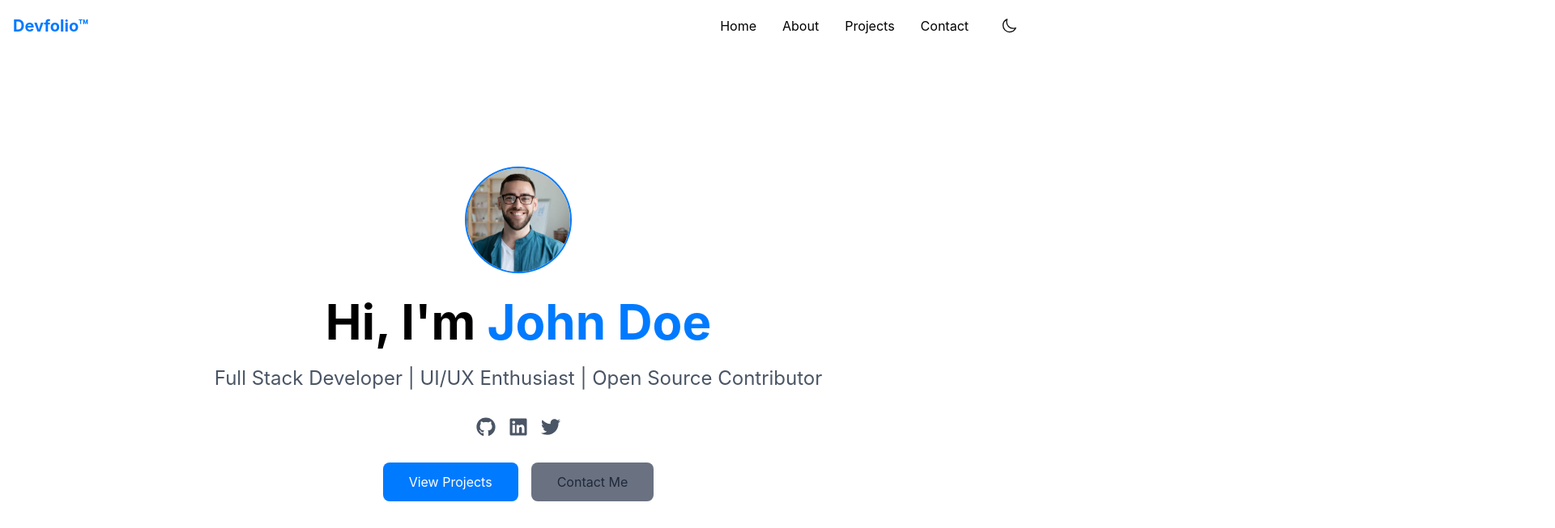
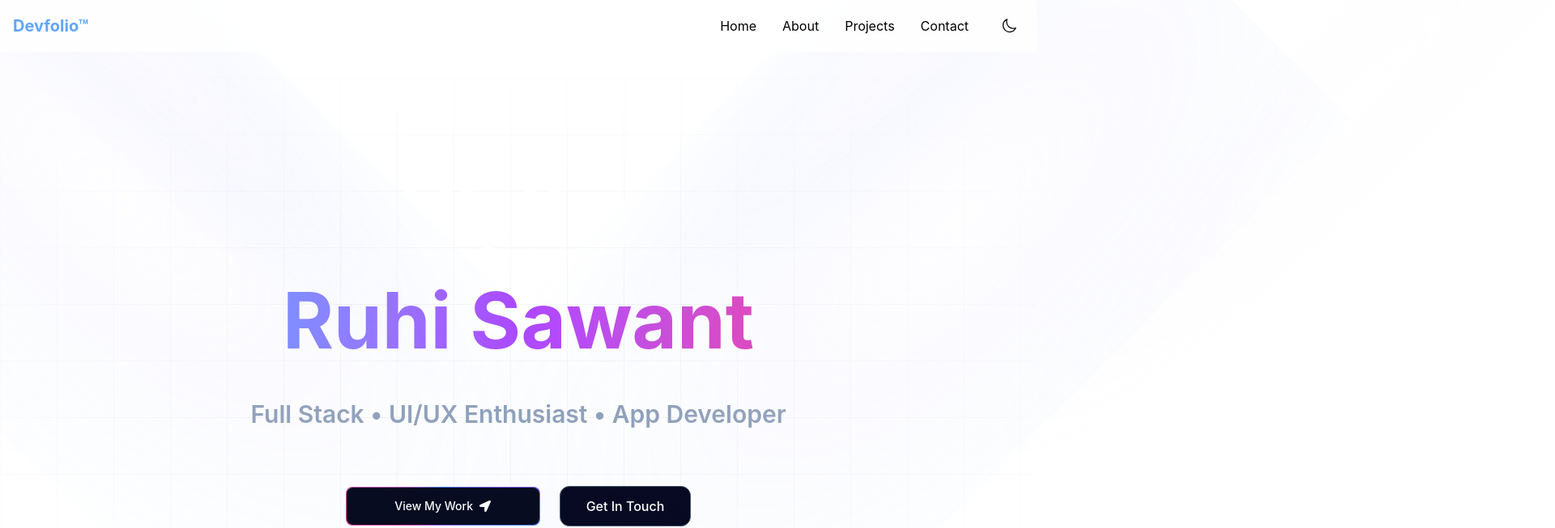
Before and after one commit to Ruhisawant/ruhisawant.github.io, a Next.js app: page / in a window 1280 px wide. Shown: the top 653 px of the page at 81% size, 1920 px wide, since content can reach past the window. Built offline with nearby package versions, Linux system fonts and the light colour scheme.

Commit message:
Hero section completion

```diff
--- a/package.json
+++ b/package.json
@@ -10,11 +10,14 @@
   },
   "dependencies": {
     "@heroicons/react": "^2.2.0",
+    "clsx": "^2.1.1",
     "framer-motion": "^12.15.0",
+    "motion": "^12.15.0",
     "next": "15.3.2",
     "react": "^19.0.0",
     "react-dom": "^19.0.0",
-    "react-icons": "^5.5.0"
+    "react-icons": "^5.5.0",
+    "tailwind-merge": "^3.3.0"
   },
   "devDependencies": {
     "@eslint/eslintrc": "^3",
--- a/src/app/components/Hero.tsx
+++ b/src/app/components/Hero.tsx
@@ -1,109 +1,96 @@
 'use client'
 
 import Link from 'next/link'
-import Image from 'next/image'
+import MagicButton from './ui/MagicButton'
 import { motion } from 'framer-motion'
-import { FaGithub, FaLinkedin, FaTwitter } from 'react-icons/fa'
-import { fadeInUp, fadeIn, scaleIn } from '@/src/utils/animations'
+import { cn } from '@/src/utils/cn'
+import { Spotlight } from './ui/Spotlight'
+import { FaLocationArrow } from 'react-icons/fa'
+import { fadeInUp } from '@/src/utils/animations'
 
 export default function Hero() {
   return (
-    <section className='py-28'>
-      <div className='container max-w-7xl mx-auto px-4'>
-        <div className='max-w-3xl mx-auto text-center'>
-          <motion.div
-            className='flex justify-center items-center mb-4'
-            {...scaleIn}
-            transition={{ delay: 0.2 }}
-          >
-            <Image src='/profile.avif' alt='Profile' width={100} height={100} className='rounded-full mb-4 w-32 h-32 object-cover ring-2 ring-primary' />
+    <section className='relative py-28 min-h-screen'>
+      {/* Background grid */}
+      <div className='absolute inset-0 -z-20 bg-white dark:bg-bg' />
+
+      <div
+        className={cn(
+          'absolute inset-0 -z-10',
+          '[background-size:70px_70px]',
+          '[background-image:linear-gradient(to_right,rgba(228,228,231,0.3)_1px,transparent_1px),linear-gradient(to_bottom,rgba(228,228,231,0.35)_1px,transparent_1px)]',
+          'dark:[background-image:linear-gradient(to_right,rgba(38,38,38,0.3)_1px,transparent_1px),linear-gradient(to_bottom,rgba(38,38,38,0.35)_1px,transparent_1px)]',
+        )}
+      />
+
+      <div className='absolute inset-0 -z-5 bg-white [mask-image:radial-gradient(ellipse_at_center,transparent_20%,black)] dark:bg-bg' />
+
+      {/* Spotlight Component */}
+      <Spotlight
+        gradientFirst='radial-gradient(68.54% 68.72% at 55.02% 31.46%, hsla(270, 100%, 96%, 0.10) 0%, hsla(240, 100%, 88%, 0.06) 30%, hsla(220, 100%, 80%, 0.03) 60%, transparent 100%)'
+        gradientSecond='radial-gradient(50% 50% at 50% 50%, hsla(270, 100%, 95%, 0.08) 0%, hsla(240, 100%, 85%, 0.05) 50%, hsla(220, 100%, 75%, 0.02) 80%, transparent 100%)'
+        gradientThird='radial-gradient(50% 50% at 50% 50%, hsla(0, 0%, 100%, 0.05) 0%, hsla(270, 100%, 90%, 0.03) 40%, transparent 100%)'
+        duration={7}
+        xOffset={100}
+      />
+
+      {/* Main Content */}
+      <motion.div
+        className='container max-w-4xl mx-auto px-6 relative z-10'
+        initial='initial'
+        animate='animate'
+      >
+        <div className='text-center space-y-8'>
+          {/* Main Heading */}
+          <motion.div variants={fadeInUp} transition={{ duration: 0.6 }}>
+            <h1 className='text-5xl md:text-7xl lg:text-8xl font-bold leading-tight'>
+              <span className='block text-white mb-2'>Hi, I'm</span>
+              <span className='block bg-gradient-to-r from-blue-400 via-purple-500 to-pink-500 bg-clip-text text-transparent animate-pulse'>
+                Ruhi Sawant
+              </span>
+            </h1>
           </motion.div>
-          <motion.h1
-            className='text-4xl md:text-6xl font-bold mb-6'
-            {...fadeInUp}
-            transition={{ delay: 0.3 }}
-          >
-            Hi, I&apos;m <motion.span
-              className='text-primary'
-              {...fadeIn}
-              transition={{ delay: 0.8 }}
-            >
-              John Doe
-            </motion.span>
-          </motion.h1>
-          <motion.p
-            className='text-xl md:text-2xl text-gray-600 dark:text-gray-300 mb-8'
-            {...fadeInUp}
-            transition={{ delay: 0.4 }}
-          >
-            Full Stack Developer | UI/UX Enthusiast | Open Source Contributor
+
+          {/* Subtitle */}
+          <motion.p variants={fadeInUp} transition={{ duration: 0.6, delay: 0.1 }} className='text-xl md:text-2xl lg:text-3xl text-slate-300 mx-auto leading-relaxed text-slate-400 font-semibold'>
+            <span>Full Stack • UI/UX Enthusiast • App Developer</span>
           </motion.p>
-          <motion.div
-            className='flex justify-center space-x-4 mb-8'
-            {...fadeInUp}
-            transition={{ delay: 0.5 }}
-          >
-            <motion.a
-              href='https://github.com'
-              target='_blank'
-              rel='noopener noreferrer'
-              className='text-2xl text-gray-600 hover:text-primary dark:text-gray-300 dark:hover:text-primary transition-colors'
-              whileHover={{ scale: 1.2 }}
-              whileTap={{ scale: 0.9 }}
-            >
-              <FaGithub />
-            </motion.a>
-            <motion.a
-              href='https://linkedin.com'
-              target='_blank'
-              rel='noopener noreferrer'
-              className='text-2xl text-gray-600 hover:text-primary dark:text-gray-300 dark:hover:text-primary transition-colors'
-              whileHover={{ scale: 1.2 }}
-              whileTap={{ scale: 0.9 }}
-            >
-              <FaLinkedin />
-            </motion.a>
-            <motion.a
-              href='https://twitter.com'
-              target='_blank'
-              rel='noopener noreferrer'
-              className='text-2xl text-gray-600 hover:text-primary dark:text-gray-300 dark:hover:text-primary transition-colors'
-              whileHover={{ scale: 1.2 }}
-              whileTap={{ scale: 0.9 }}
-            >
-              <FaTwitter />
-            </motion.a>
-          </motion.div>
-          <motion.div
-            className='flex flex-col md:flex-row justify-center gap-4'
-            {...fadeInUp}
-            transition={{ delay: 0.6 }}
-          >
-            <motion.div
-              whileHover={{ scale: 1.05 }}
-              whileTap={{ scale: 0.95 }}
-            >
-              <Link
-                href='/projects'
-                className='bg-primary inline-block w-full md:w-auto text-white px-8 py-3 rounded-lg hover:bg-primary/90 transition-colors'
-              >
-                View Projects
+
+          {/* CTA Buttons */}
+          <motion.div variants={fadeInUp} transition={{ duration: 0.6, delay: 0.2 }} className='flex flex-col sm:flex-row justify-center items-center gap-6 pt-8'>
+            {/* Primary CTA */}
+            <motion.div whileHover={{ scale: 1.05, y: -2 }} whileTap={{ scale: 0.95 }} transition={{ type: 'spring', stiffness: 400, damping: 17 }}>
+              <Link href='/projects'>
+                <MagicButton
+                  title='View My Work'
+                  icon={<FaLocationArrow className='text-sm' />}
+                  position='right'
+                  otherClasses='hover:shadow-2xl hover:shadow-blue-500/25 transition-all duration-300'
+                />
               </Link>
             </motion.div>
-            <motion.div
-              whileHover={{ scale: 1.05 }}
-              whileTap={{ scale: 0.95 }}
-            >
-              <Link
-                href='/contact'
-                className='inline-block w-full bg-gray-500 md:w-auto text-gray-800 dark:text-white px-8 py-3 rounded-lg hover:bg-gray-300 dark:hover:bg-gray-600 transition-colors'
-              >
-                Contact Me
+
+            {/* Secondary CTA */}
+            <motion.div whileHover={{ scale: 1.05, y: -2 }} whileTap={{ scale: 0.95 }} transition={{ type: 'spring', stiffness: 400, damping: 17 }}>
+              <Link href='/contact'>
+                <button className='group relative px-8 py-3 overflow-hidden rounded-xl bg-bg border border-slate-600 hover:border-slate-500 transition-all duration-300'>
+                  <div className='absolute inset-0 bg-gradient-to-r from-blue-600/20 to-purple-600/20 opacity-0 group-hover:opacity-100 transition-opacity duration-300' />
+                  <span className='relative text-white font-medium group-hover:text-blue-100 transition-colors duration-300'>
+                    Get In Touch
+                  </span>
+                </button>
               </Link>
             </motion.div>
           </motion.div>
+
+          {/* Scroll Indicator */}
+          <motion.div variants={fadeInUp} transition={{ duration: 0.6, delay: 0.4 }} className='absolute top-140 left-1/2 transform -translate-x-1/2'>
+            <motion.div animate={{ y: [0, 10, 0] }} transition={{ duration: 2, repeat: Infinity, ease: 'easeInOut' }} className='w-6 h-10 border-2 border-slate-400 rounded-full flex justify-center'>
+              <motion.div animate={{ y: [0, 12, 0] }} transition={{ duration: 2, repeat: Infinity, ease: 'easeInOut' }} className='w-1 h-3 bg-gradient-to-b from-blue-400 to-purple-500 rounded-full mt-2'/>
+            </motion.div>
+          </motion.div>
         </div>
-      </div>
+      </motion.div>
     </section>
   )
 }
--- /dev/null
+++ b/src/app/components/ui/MagicButton.tsx
@@ -0,0 +1,24 @@
+import React from 'react'
+
+const MagicButton = ({
+    title, icon, position, handleClick, otherClasses
+  } : {
+    title: string
+    icon: React.ReactNode
+    position: string
+    handleClick?: () => void
+    otherClasses?: string
+  }) => {
+  return (
+    <button className='group relative inline-flex h-12 w-full md:w-60 overflow-hidden rounded-lg p-[1px] focus:outline-none focus:ring-2 focus:ring-blue-500/50' onClick={handleClick}>
+      <span className='absolute inset-[-1000%] animate-[spin_3s_linear_infinite] bg-[conic-gradient(from_90deg_at_50%_50%,#3b82f6_0%,#8b5cf6_25%,#ec4899_50%,#3b82f6_75%,#8b5cf6_100%)] ' />
+      <span className={`inline-flex h-full w-full cursor-pointer items-center justify-center rounded-lg bg-slate-950 px-7 text-sm font-medium text-white backdrop-blur-3xl gap-2 ${otherClasses}`}>
+        {position === 'left' && icon}
+        {title}
+        {position === 'right' && icon}
+      </span>
+    </button>
+  )
+}
+
+export default MagicButton
--- /dev/null
+++ b/src/app/components/ui/Spotlight.tsx
@@ -0,0 +1,128 @@
+'use client'
+import React from 'react'
+import { motion } from 'motion/react'
+
+type SpotlightProps = {
+  gradientFirst?: string;
+  gradientSecond?: string;
+  gradientThird?: string;
+  translateY?: number;
+  width?: number;
+  height?: number;
+  smallWidth?: number;
+  duration?: number;
+  xOffset?: number;
+};
+
+export const Spotlight = ({
+  gradientFirst = 'radial-gradient(68.54% 68.72% at 55.02% 31.46%, hsla(210, 100%, 85%, .08) 0, hsla(210, 100%, 55%, .02) 50%, hsla(210, 100%, 45%, 0) 80%)',
+  gradientSecond = 'radial-gradient(50% 50% at 50% 50%, hsla(210, 100%, 85%, .06) 0, hsla(210, 100%, 55%, .02) 80%, transparent 100%)',
+  gradientThird = 'radial-gradient(50% 50% at 50% 50%, hsla(210, 100%, 85%, .04) 0, hsla(210, 100%, 45%, .02) 80%, transparent 100%)',
+  translateY = -350,
+  width = 560,
+  height = 1380,
+  smallWidth = 240,
+  duration = 7,
+  xOffset = 100,
+}: SpotlightProps = {}) => {
+  return (
+    <motion.div
+      initial={{
+        opacity: 0,
+      }}
+      animate={{
+        opacity: 1,
+      }}
+      transition={{
+        duration: 1.5,
+      }}
+      className='pointer-events-none absolute inset-0 h-full w-full'
+    >
+      <motion.div
+        animate={{
+          x: [0, xOffset, 0],
+        }}
+        transition={{
+          duration,
+          repeat: Infinity,
+          repeatType: 'reverse',
+          ease: 'easeInOut',
+        }}
+        className='absolute top-0 left-0 w-screen h-screen z-40 pointer-events-none'
+      >
+        <div
+          style={{
+            transform: `translateY(${translateY}px) rotate(-45deg)`,
+            background: gradientFirst,
+            width: `${width}px`,
+            height: `${height}px`,
+          }}
+          className={`absolute top-0 left-0`}
+        />
+
+        <div
+          style={{
+            transform: 'rotate(-45deg) translate(5%, -50%)',
+            background: gradientSecond,
+            width: `${smallWidth}px`,
+            height: `${height}px`,
+          }}
+          className={`absolute top-0 left-0 origin-top-left`}
+        />
+
+        <div
+          style={{
+            transform: 'rotate(-45deg) translate(-180%, -70%)',
+            background: gradientThird,
+            width: `${smallWidth}px`,
+            height: `${height}px`,
+          }}
+          className={`absolute top-0 left-0 origin-top-left`}
+        />
+      </motion.div>
+
+      <motion.div
+        animate={{
+          x: [0, -xOffset, 0],
+        }}
+        transition={{
+          duration,
+          repeat: Infinity,
+          repeatType: 'reverse',
+          ease: 'easeInOut',
+        }}
+        className='absolute top-0 right-0 w-screen h-screen z-40 pointer-events-none'
+      >
+        <div
+          style={{
+            transform: `translateY(${translateY}px) rotate(45deg)`,
+            background: gradientFirst,
+            width: `${width}px`,
+            height: `${height}px`,
+          }}
+          className={`absolute top-0 right-0`}
+        />
+
+        <div
+          style={{
+            transform: 'rotate(45deg) translate(-5%, -50%)',
+            background: gradientSecond,
+            width: `${smallWidth}px`,
+            height: `${height}px`,
+          }}
+          className={`absolute top-0 right-0 origin-top-right`}
+        />
+
+        <div
+          style={{
+            transform: 'rotate(45deg) translate(180%, -70%)',
+            background: gradientThird,
+            width: `${smallWidth}px`,
+            height: `${height}px`,
+          }}
+          className={`absolute top-0 right-0 origin-top-right`}
+        />
+      </motion.div>
+    </motion.div>
+  )
+}
--- a/src/app/globals.css
+++ b/src/app/globals.css
@@ -1,7 +1,7 @@
 @import 'tailwindcss';
 
 @theme {
-  --color-primary: #007AFF;
+  /* --color-primary: #007AFF; */
   --color-secondary: #6B7280;
   --color-dark: #1F2937;
   --color-light: #F9FAFB;
@@ -9,6 +9,7 @@
   /* --color-bg: #ffffff; */
 
   --color-bg: #000319;
+  --color-primary: #60a5fa;
 
   --font-sans: 'Inter', sans-serif;
 
--- /dev/null
+++ b/src/utils/cn.ts
@@ -0,0 +1,6 @@
+import { ClassValue, clsx } from 'clsx'
+import { twMerge } from 'tailwind-merge'
+
+export function cn(...inputs: ClassValue[]) {
+  return twMerge(clsx(inputs))
+}
```
Also changed, not shown: 1 other file (tests, documents, lock files or other folders).
